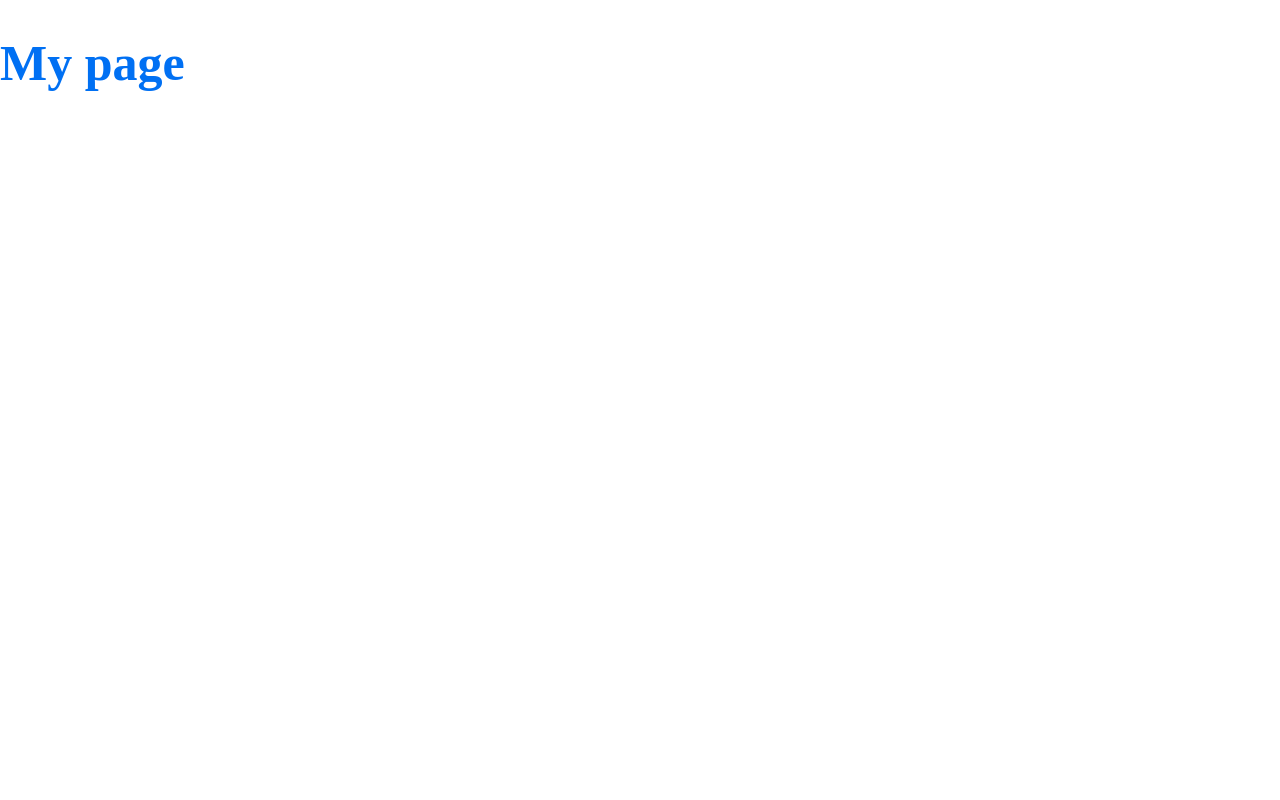
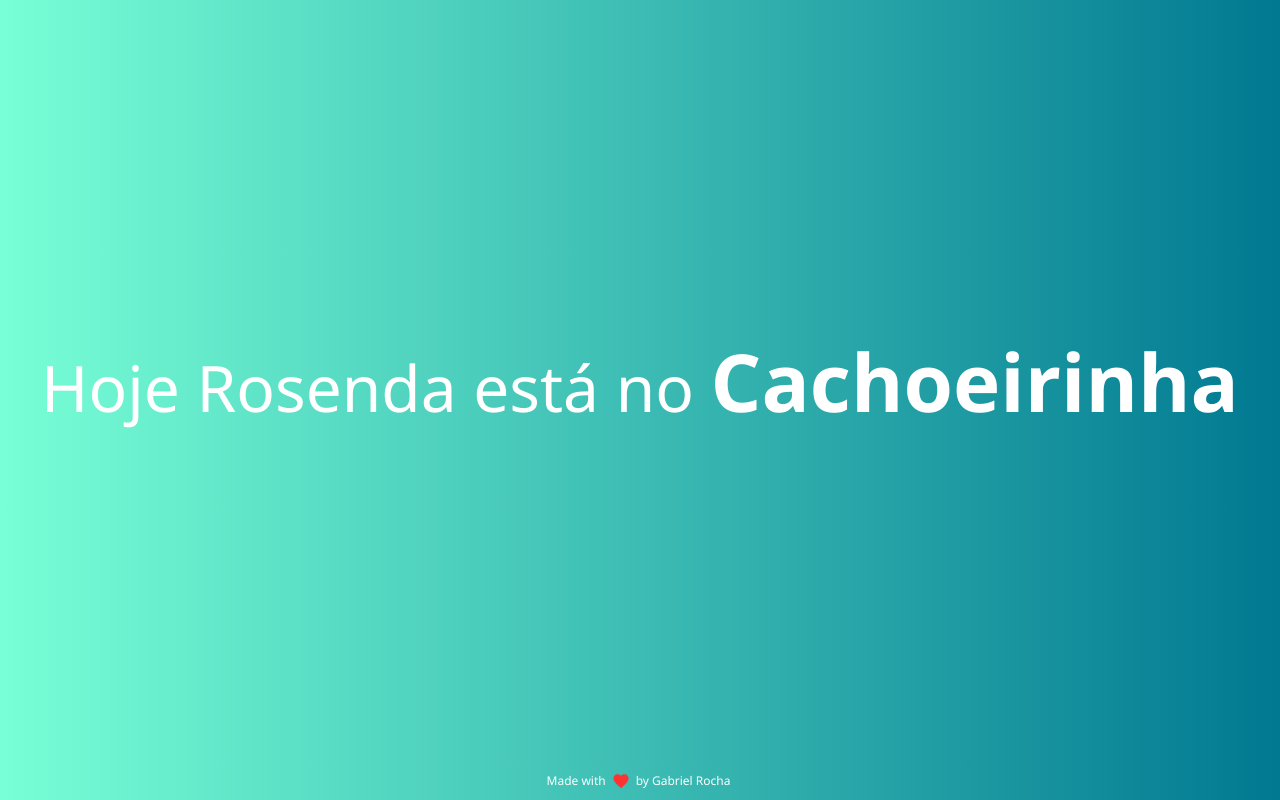
Before and after one commit to gab618/cade-a-rosenda, a Next.js app: page / in a window 1280 px wide. Built offline with nearby package versions, Linux system fonts and the light colour scheme.

Commit message:
base layout

```diff
--- /dev/null
+++ b/components/BaseLayout/index.tsx
@@ -0,0 +1,21 @@
+import { Container, Footer } from "./styles";
+import { MdFavorite } from "react-icons/md";
+
+function BaseLayout({ children }) {
+  return (
+    <Container>
+      {children}
+      <Footer>
+        <p>
+          Made with
+          <a href="/">
+            <MdFavorite />
+          </a>{" "}
+          by <a href="https://github.com/gab618">Gabriel Rocha</a>
+        </p>
+      </Footer>
+    </Container>
+  );
+}
+
+export default BaseLayout;
--- /dev/null
+++ b/components/BaseLayout/styles.ts
@@ -0,0 +1,48 @@
+import styled, { keyframes } from "styled-components";
+
+const pulseAnimation = keyframes`
+  0%, 100% {
+    transform: scale(1);
+  }
+  30% {
+    transform: scale(1.1);
+  }
+`;
+
+export const Container = styled.div`
+  height: 100%;
+  display: flex;
+  flex-direction: column;
+  justify-content: space-between;
+  color: #fff;
+  text-align: center;
+  padding: 0 16px;
+  position: relative;
+`;
+
+export const Footer = styled.footer`
+  height: 40px;
+  font-size: 12px;
+  display: flex;
+  justify-content: center;
+  align-items: center;
+  white-space: nowrap;
+  a {
+    text-decoration: none;
+    color: #fff;
+    margin: 0 3px;
+    display: flex;
+    align-items: center;
+  }
+  p {
+    display: inline-flex;
+    align-items: center;
+  }
+  svg {
+    margin: 0 3px;
+    height: 18px;
+    width: 18px;
+    color: #ff3432;
+    animation: 0.8s ${pulseAnimation} infinite ease-out;
+  }
+`;
--- a/package.json
+++ b/package.json
@@ -9,6 +9,7 @@
     "next": "latest",
     "react": "^17.0.2",
     "react-dom": "^17.0.2",
+    "react-icons": "^4.2.0",
     "react-is": "^17.0.2",
     "styled-components": "^5.2.3"
   },
--- /dev/null
+++ b/pages/Main/index.tsx
@@ -0,0 +1,12 @@
+import { Content } from "./styles";
+
+export default function Main() {
+  return (
+    <Content>
+      <h1>
+        <span>Hoje Rosenda está no </span>
+        <strong>Cachoeirinha</strong>
+      </h1>
+    </Content>
+  );
+}
--- /dev/null
+++ b/pages/Main/styles.ts
@@ -0,0 +1,32 @@
+import styled from "styled-components";
+
+export const Content = styled.header`
+  display: flex;
+  flex-direction: column;
+  align-items: center;
+  justify-content: center;
+  height: 100%;
+  h1 {
+    font-size: 64px;
+    font-weight: 400;
+    strong {
+      font-size: 80px;
+      font-weight: 700;
+      white-space: nowrap;
+    }
+  }
+  h2 {
+    font-weight: 400;
+    margin-top: 32px;
+  }
+  @media (max-width: 600px) {
+    h1 {
+      display: flex;
+      flex-direction: column;
+      font-size: 40px;
+    }
+    h2 {
+      font-size: 18px;
+    }
+  }
+`;
--- a/pages/_app.tsx
+++ b/pages/_app.tsx
@@ -1,18 +1,34 @@
-import { createGlobalStyle, ThemeProvider } from 'styled-components'
+import { createGlobalStyle, ThemeProvider } from "styled-components";
 
 const GlobalStyle = createGlobalStyle`
-  body {
+   * {
     margin: 0;
     padding: 0;
     box-sizing: border-box;
   }
-`
+  html, body, #__next {
+    max-height: 100vh;
+    max-width: 100vw;
+    height: 100%;
+    width: 100%;
+  }
+  *, button, input {
+    border: 0;
+    background: none;
+    font-family: 'Segoe UI', Tahoma, Geneva, Verdana, sans-serif;
+  }
+  html {
+    background: #007991;  /* fallback for old browsers */
+    background: -webkit-linear-gradient(to right, #78ffd6, #007991);  /* Chrome 10-25, Safari 5.1-6 */
+    background: linear-gradient(to right, #78ffd6, #007991); /* W3C, IE 10+/ Edge, Firefox 16+, Chrome 26+, Opera 12+, Safari 7+ */
+  }
+`;
 
 const theme = {
   colors: {
-    primary: '#0070f3',
+    primary: "#0070f3",
   },
-}
+};
 
 export default function App({ Component, pageProps }) {
   return (
@@ -22,5 +38,5 @@ export default function App({ Component, pageProps }) {
         <Component {...pageProps} />
       </ThemeProvider>
     </>
-  )
+  );
 }
--- a/pages/index.tsx
+++ b/pages/index.tsx
@@ -1,10 +1,10 @@
-import styled from "styled-components";
-
-const Title = styled.h1`
-  font-size: 50px;
-  color: ${({ theme }) => theme.colors.primary};
-`;
+import BaseLayout from "../components/BaseLayout";
+import Main from "./Main";
 
 export default function Home() {
-  return <Title>My page</Title>;
+  return (
+    <BaseLayout>
+      <Main />
+    </BaseLayout>
+  );
 }
```
Also changed, not shown: 1 other file (tests, documents, lock files or other folders).
